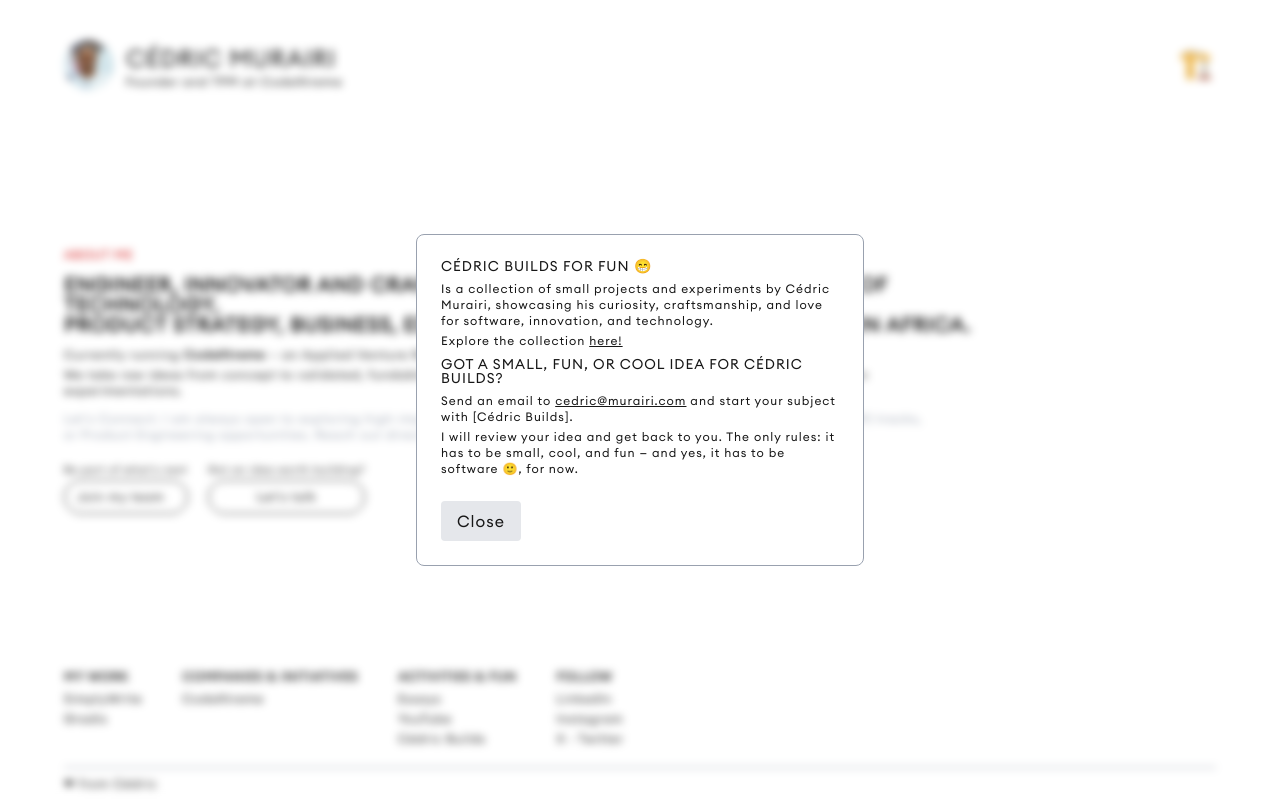
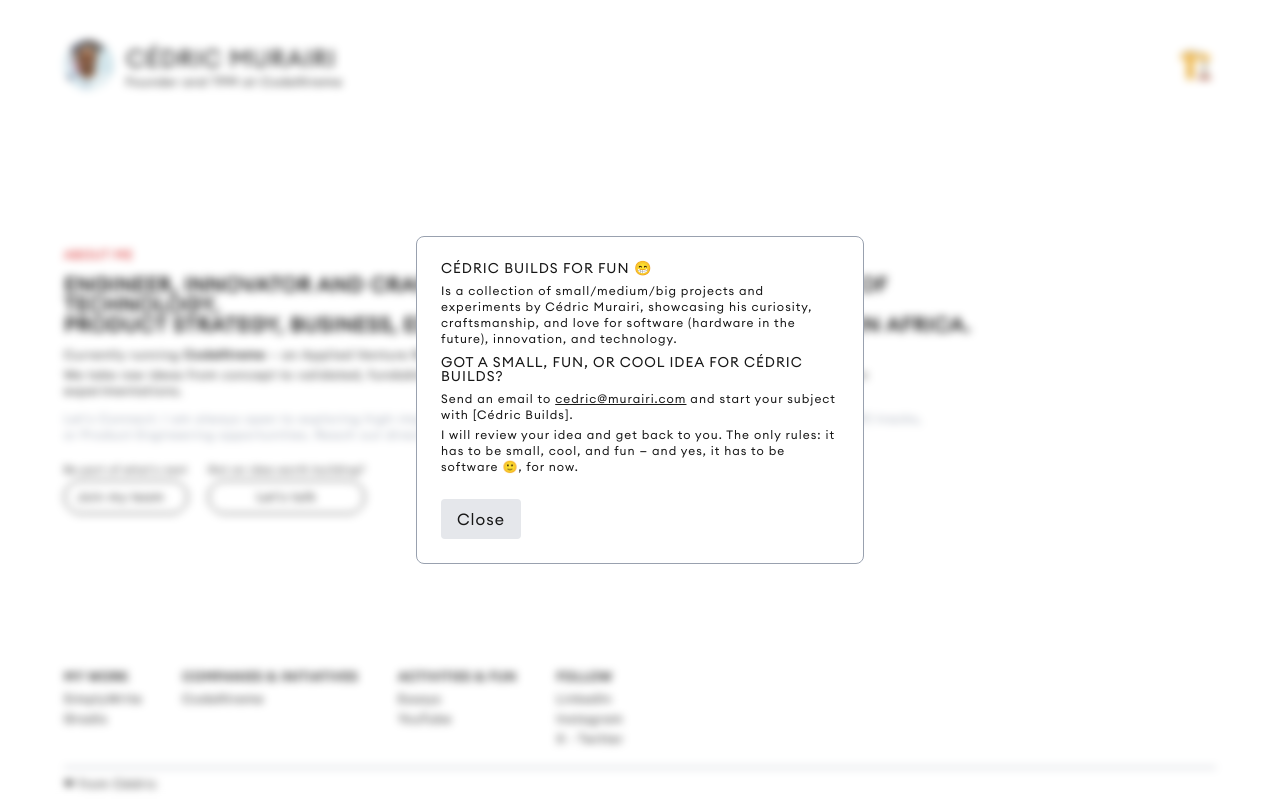
Before and after one commit to CedricMurairi/website, a Next.js app: page / in a window 1280 px wide. Both pictures are taken after a click on the button 1196 px from the left and 65 px from the top of the page. Built offline with nearby package versions, Linux system fonts and the light colour scheme.

Commit message:
minor changes

```diff
--- a/app/ui/ced-builds.tsx
+++ b/app/ui/ced-builds.tsx
@@ -41,8 +41,7 @@ export default function CedBuilds() {
                     <div className="bg-white p-6 rounded-lg max-w-md w-[90%] md:w-full border border-gray-400" onClick={(e) => e.stopPropagation()}>
                         <h2 className="text-sm mb-2">Cédric Builds For Fun 😁</h2>
                         <div className="space-y-1 text-xs mb-2">
-                            <p>Is a collection of small projects and experiments by Cédric Murairi, showcasing his curiosity, craftsmanship, and love for software, innovation, and technology.</p>
-                            <p>Explore the collection <Link className="underline" href="/cedric-builds">here!</Link></p>
+                            <p>Is a collection of small/medium/big projects and experiments by Cédric Murairi, showcasing his curiosity, craftsmanship, and love for software (hardware in the future), innovation, and technology.</p>
                         </div>
                         <h2 className="text-sm mb-2">Got a small, fun, or cool idea for Cédric Builds?</h2>
                         <div className="space-y-1 text-xs mb-2">
--- a/app/ui/footer.tsx
+++ b/app/ui/footer.tsx
@@ -14,15 +14,14 @@ export default function Footer() {
                 <div className="space-y-2">
                     <h1 className="font-semibold">Companies & Initiatives</h1>
                     <ul>
-                        <li><Link target="_blank" href="https://codextreme.io">CodeXtreme</Link></li>
+                        <li><Link target="_blank" href="https://www.codextreme.io">CodeXtreme</Link></li>
                     </ul>
                 </div>
                 <div className="space-y-2">
                     <h1 className="font-semibold">Activities & Fun</h1>
                     <ul className="space-y-1">
-                        <li><Link href="https://blog.murairi.com" target="_blank">Essays</Link></li>
+                        <li><Link href="https://www.blog.murairi.com" target="_blank">Essays</Link></li>
                         <li><Link target="_blank" href="http://www.youtube.com/@engineering1O1">YouTube</Link></li>
-                        <li><Link href="/builds">Cédric Builds</Link></li>
                     </ul>
                 </div>
                 <div className="space-y-2">
@@ -30,7 +29,7 @@ export default function Footer() {
                     <ul className="space-y-1">
                         <li><Link target="_blank" href="https://www.linkedin.com/in/cedric-murairi/">LinkedIn</Link></li>
                         <li><Link target="_blank" href="https://www.instagram.com/cedricmurairi/">Instagram</Link></li>
-                        <li><Link target="_blank" href="https://x.com/CedricMurairi">X - Twitter</Link></li>
+                        <li><Link target="_blank" href="https://www.x.com/CedricMurairi">X - Twitter</Link></li>
                     </ul>
                 </div>
             </div>
```
